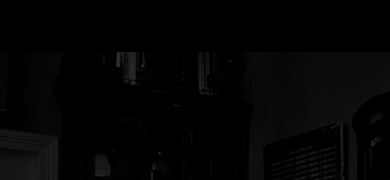
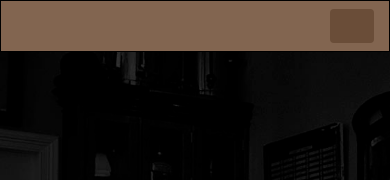
Before and after one commit to vlad-sabirov/Barber-Shop, a plain HTML site: page index.html in a window 390 px wide. Shown: the top 180 px of the page. Drawn offline with nearby package versions, Linux system fonts and the light colour scheme.

Commit message:
background navbar-header

```diff
--- a/index.html
+++ b/index.html
@@ -15,7 +15,7 @@
 <nav class="navbar" id="nav">
     <div class="container">
         <div class="navbar-header">
-            <button type="button" class="navbar-toggle collapsed" data-toggle="collapse"
+            <button type="button" class="navbar-toggle collapsed nav-button" data-toggle="collapse"
                     data-target="#bs-example-navbar-collapse-1" aria-expanded="false">
                 <span class="sr-only">Toggle navigation</span>
                 <span class="icon-bar"></span>
--- a/style/nav-navbar.less
+++ b/style/nav-navbar.less
@@ -77,8 +77,11 @@
     margin: 0;
   }
 
-  //.navbar-nav > li {
-  //  float: right;
-  //}
+  .nav-button {
+    background: @nav-button;
+  }
 
+  .navbar-header {
+    background: @navbar-header;
+  }
 }
--- a/style/variables.less
+++ b/style/variables.less
@@ -1,11 +1,13 @@
 @bg-body: #f8f5f2;                      // background content-form body
 @head-link: #826550;                    // color navigation link
-@border-n: #e5ddd5;                     //color border default
-@border-h: #d5c9bd;                     //color border hover
-@border-f: #999999;                     //color border focus input
-@button--form-n: #826550;               //background default button
-@button--form-h: #6a4d38;               //background hover button
-@button--form-d: #aeaeae!important;     //background default disabled
-@border-footer: #3d3d3d!important;      //border footer
+@border-n: #e5ddd5;                     // color border default
+@border-h: #d5c9bd;                     // color border hover
+@border-f: #999999;                     // color border focus input
+@button--form-n: #826550;               // background default button
+@button--form-h: #6a4d38;               // background hover button
+@button--form-d: #aeaeae!important;     // background default disabled
+@border-footer: #3d3d3d!important;      // border footer
 @nav-link: #826550;                     // navigation link
 @nav-link-f: #6a4d38;                   // navigation link
+@nav-button: #6a4d38;                   // navigation button
+@navbar-header: #826550;                // background header
```
Also changed, not shown: style/style.css, style/style.min.css, 1 other file.
